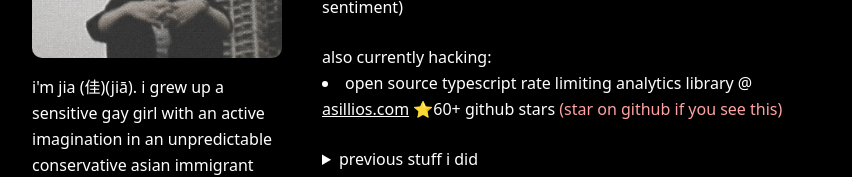
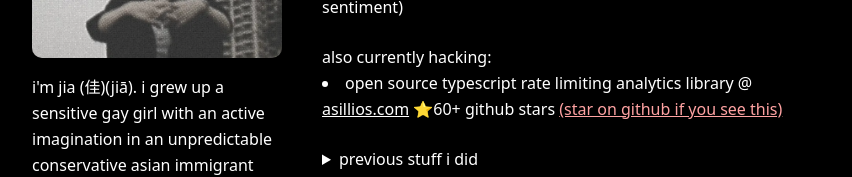
Before and after one commit to audgeviolin07/jiasimple, a Next.js app: page / in a window 1280 px wide. Shown: the part 349-526 px from the top of the page, without its empty margins (208-1060 px from the left). Built offline with nearby package versions, Linux system fonts and the light colour scheme.

Commit message:
p suggestion to star gh

```diff
--- a/src/app/page.tsx
+++ b/src/app/page.tsx
@@ -54,7 +54,7 @@ export default function Home() {
             <div>
               <p>also currently hacking:</p>
               <ul className="list-disc list-inside">
-                <li>open source typescript rate limiting analytics library @ <a href="https://asillios.com" className="underline hover:opacity-80">asillios.com</a> ⭐60+ github stars <span className="text-red-300">(star on github if you see this)</span></li>
+                <li>open source typescript rate limiting analytics library @ <a href="https://asillios.com" className="underline hover:opacity-80">asillios.com</a> ⭐60+ github stars <a href="https://github.com/audgeviolin07/asillios-limiter" className="text-red-300 underline hover:opacity-80">(star on github if you see this)</a></li>
               </ul>
             </div>
 
```
